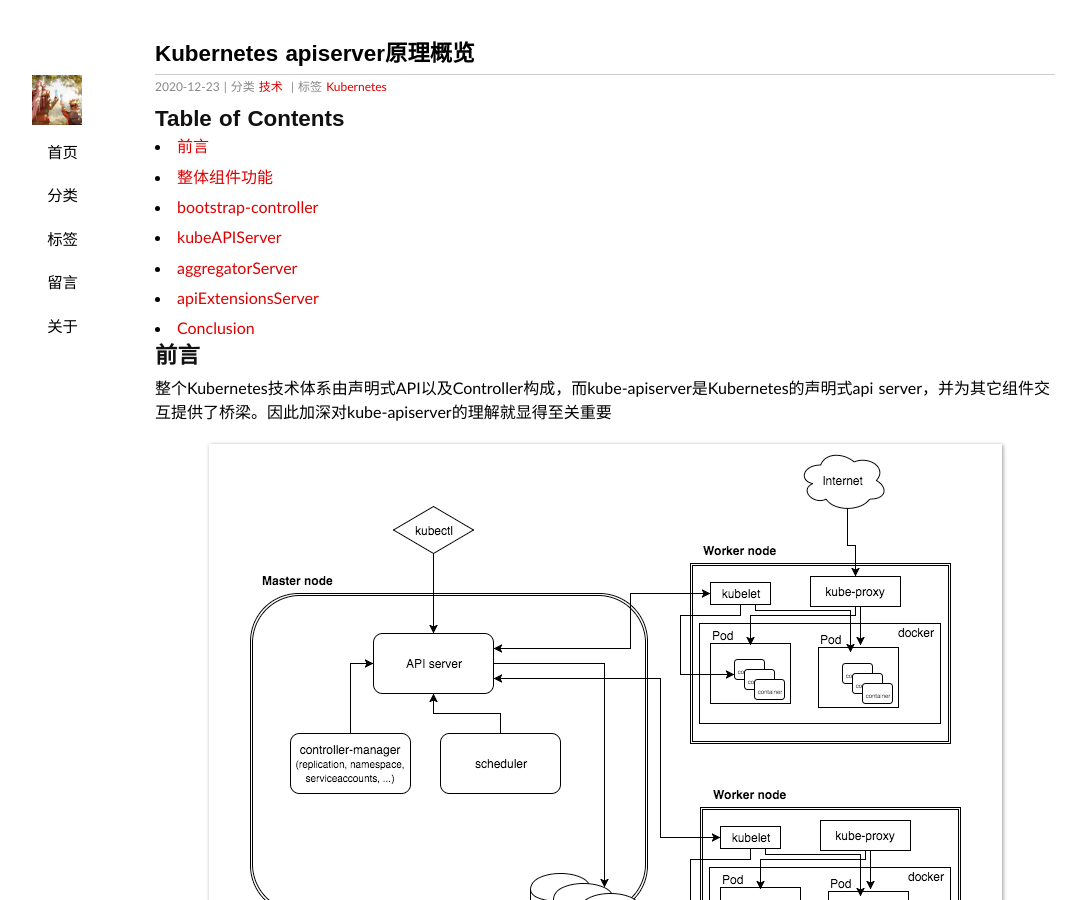
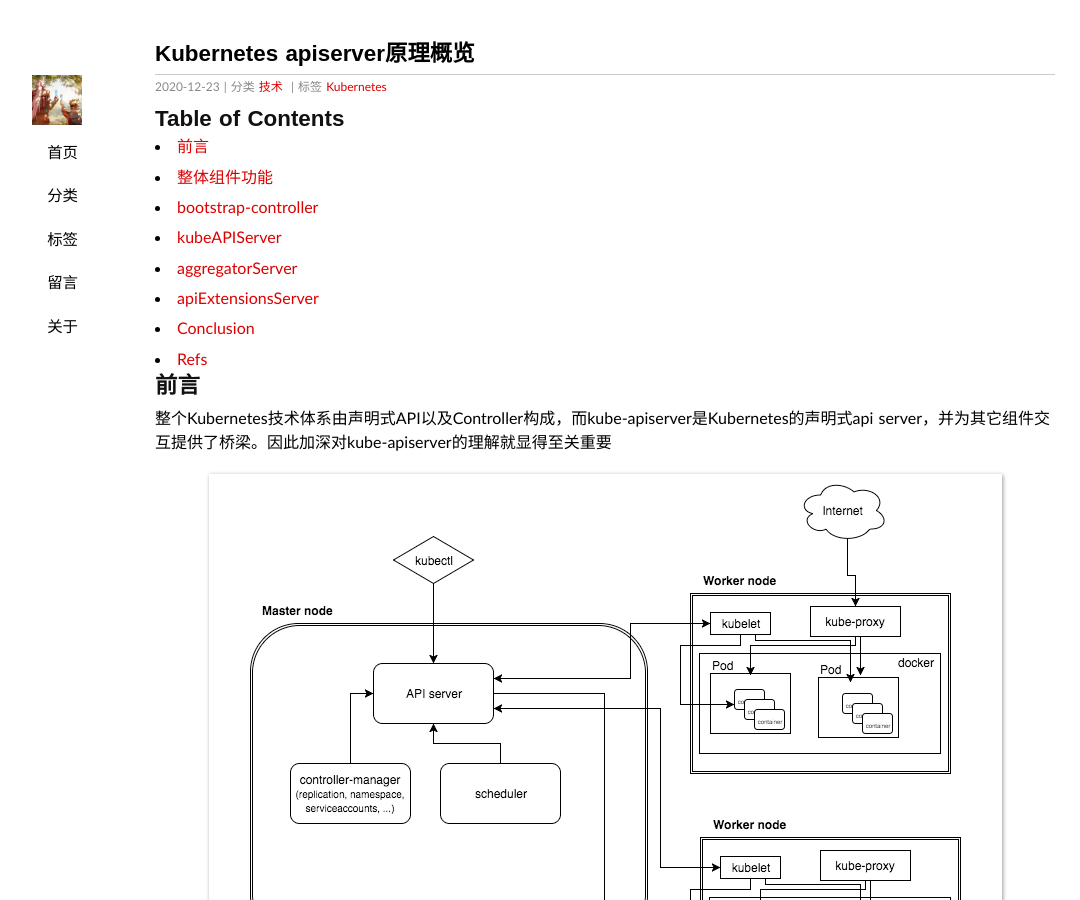
Before and after one commit to duyanghao/duyanghao.github.io, a Jekyll site: the page built from _posts/2020-12-22-kubernetes-apiserver-overview.md, in a window 1280 px wide and 900 px high. Shown: the whole window, without its empty margins (35-1115 px from the left). Built offline with Jekyll 4.4.1, drawn with Linux system fonts in a browser that asks for light colours; some web fonts are replaced; comment, search, counter and statistics services are not loaded.

Commit message:
update db bur
Signed-off-by: duyanghao <1294057873@qq.com>

```diff
--- a/_posts/2020-12-22-kubernetes-apiserver-overview.md
+++ b/_posts/2020-12-22-kubernetes-apiserver-overview.md
@@ -12,10 +12,11 @@
 * [前言](#前言)
 * [整体组件功能](#整体组件功能)
 * [bootstrap-controller](#bootstrap-controller)
-* [kubeAPIServer](#kubeAPIServer)
-* [aggregatorServer](#aggregatorServer)
-* [apiExtensionsServer](#apiExtensionsServer)
-* [Conclusion](#Conclusion)
+* [kubeAPIServer](#kubeapiserver)
+* [aggregatorServer](#aggregatorserver)
+* [apiExtensionsServer](#aggregatorserver)
+* [Conclusion](#conclusion)
+* [Refs](#refs)
 
 ## 前言
 
```
